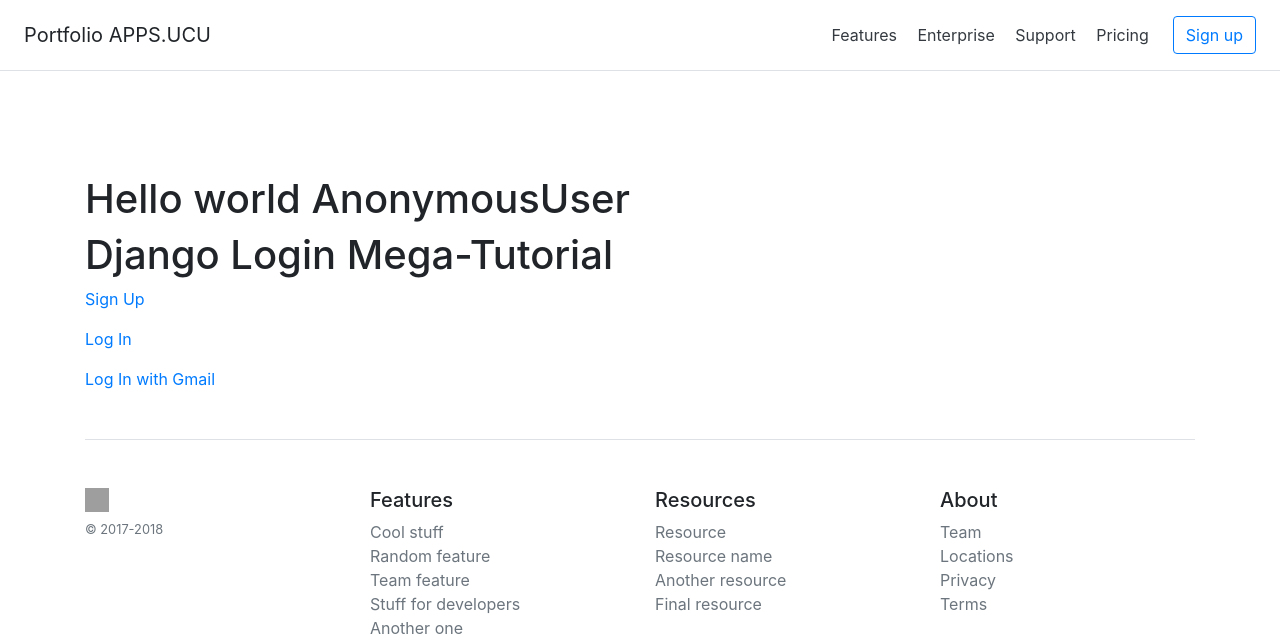
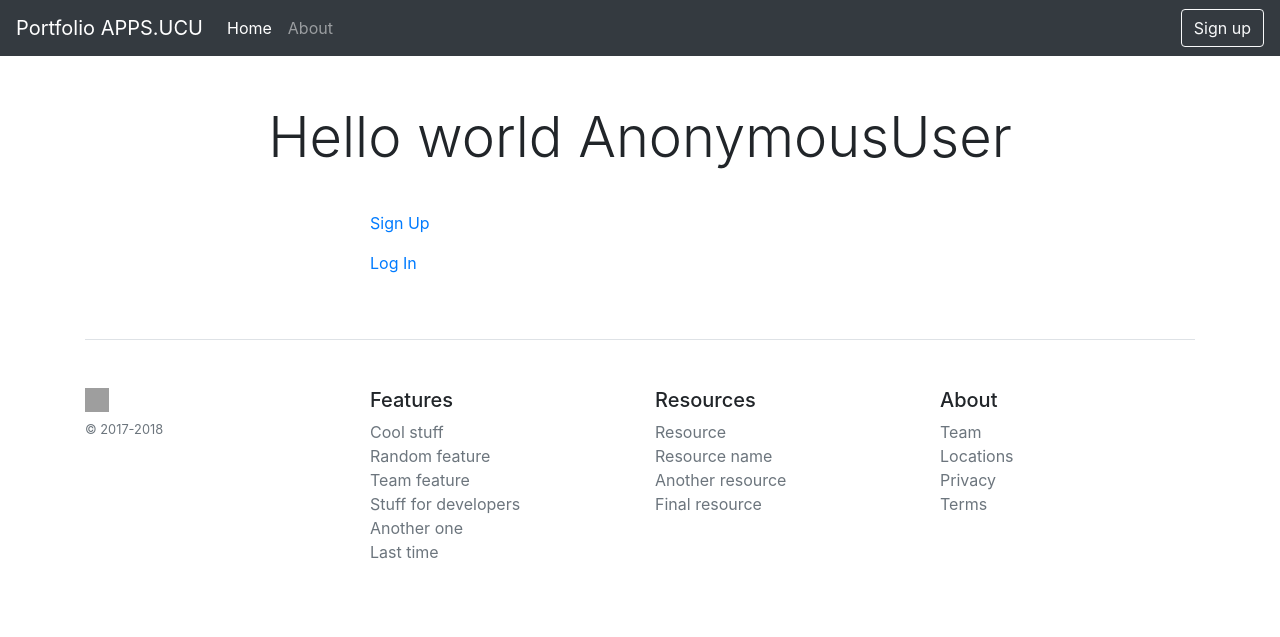
Before and after one commit to ucuapps/Portfolio-APPS, a Django app: page / in a window 1280 px wide. Shown: the top 637 px of the page. Run offline with Django 3.2, Linux system fonts and the light colour scheme; some libraries are stand-ins or nearby versions; grey boxes are pictures that could not be loaded.

Commit message:
Added about page and changed header to show active

```diff
--- a/profiles/templates/profiles/index.html
+++ b/profiles/templates/profiles/index.html
@@ -1,16 +1,19 @@
 {% extends 'base.html' %}
+{% block block-header %}Hello world {{user}}{%endblock%}
+
 {% block content %}
 
-<h1>Hello world {{user}}</h1>
+
 {% load socialaccount %}
 
-<h1>Django Login Mega-Tutorial</h1>
-{% if user.is_authenticated %}
+<div class="row justify-content-md-center"><div class="col-md-6">
+    {% if user.is_authenticated %}
 <p>Welcome {{ user.username }} !!!</p>
 <p><a href="{% url 'account_logout' %}">Log out</a>
 {% else %}
 <p><a href="{% url 'account_signup' %}">Sign Up</a></p>
 <p><a href="{% url 'account_login' %}">Log In </a></p>
-<p><a href="{% provider_login_url 'google' %}">Log In with Gmail</a></p>
 {% endif %}
+</div>
+    </div>
 {% endblock %}
--- a/profiles/urls.py
+++ b/profiles/urls.py
@@ -1,7 +1,7 @@
 from django.urls import path, include, re_path
 
-from .views import index
-
+from . import views
 urlpatterns = [
-    re_path(r'^$', index),
+    re_path(r'^$', views.index, name='home'),
+    re_path(r'^about/$', views.about, name='about'),
 ]
--- a/profiles/views.py
+++ b/profiles/views.py
@@ -5,3 +5,7 @@
 def index(request):
     template = 'profiles/index.html'
     return render(request, template, {})
+
+def about(request):
+    template = 'profiles/about.html'
+    return render(request, template, {})
--- a/templates/base.html
+++ b/templates/base.html
@@ -30,7 +30,8 @@
 
 <div class="container">
     {% if messages %}
-    <div>
+
+    <div class="row justify-content-md-center"> <div class="col-md-6">
         {% for message in messages %}
         {% if message.success %}
         <div class="alert alert-success alert-dismissible">
@@ -54,7 +55,7 @@
 
         {% endfor %}
 
-
+</div>
     </div>
     {% endif %}
     {% block content %}
--- a/templates/includes/header.html
+++ b/templates/includes/header.html
@@ -1,21 +1,33 @@
-<div class="d-flex flex-column flex-md-row align-items-center p-3 px-md-4 mb-3 bg-white border-bottom box-shadow">
-    <h5 class="my-0 mr-md-auto font-weight-normal">Portfolio APPS.UCU</h5>
-    <nav class="my-2 my-md-0 mr-md-3">
+<nav class="navbar navbar-expand-md navbar-dark bg-dark">
     {% url 'account_signup' as signup %}
     {% url 'account_signin' as signin %}
     {% url 'account_logout' as logout %}
-        <a class="p-2 text-dark" href="#">Features</a>
-        <a class="p-2 text-dark" href="#">Enterprise</a>
-        <a class="p-2 text-dark" href="#">Support</a>
-        <a class="p-2 text-dark" href="#">Pricing</a>
-    </nav>
+    {% url 'about' as about %}
+    {% url 'home' as home %}
+    <a class="navbar-brand" href="{{home}}">Portfolio APPS.UCU</a>
+    <button class="navbar-toggler collapsed" type="button" data-toggle="collapse" data-target="#navbarsExample04"
+            aria-controls="navbarsExample04" aria-expanded="false" aria-label="Toggle navigation">
+        <span class="navbar-toggler-icon"></span>
+    </button>
+
+    <div class="navbar-collapse collapse" id="navbarsExample04" style="">
+        <ul class="navbar-nav mr-auto">
+            <li class="nav-item {% if request.path == home %}active{% endif %}">
+                <a class="nav-link" href="{{home}}">Home</a>
+            </li>
+            <li class="nav-item {% if request.path == about %}active{% endif %}">
+                <a class="nav-link" href="{{about}}">About</a>
+            </li>
+        </ul>
         {% if request.user.is_authenticated %}
-        <a class="btn btn-outline-primary" href="{{ logout }}">Logout</a>
+        <a class="btn btn-outline-light" href="{{ logout }}">Logout</a>
         {% else %}
         {% if request.path == signup %}
-            <a class="btn btn-outline-primary" href="{{ signin }}">Sign in</a>
+        <a class="btn btn-outline-light" href="{{ signin }}">Sign in</a>
         {% else %}
-            <a class="btn btn-outline-primary" href="{{ signup }}">Sign up</a>
+        <a class="btn btn-outline-light" href="{{ signup }}">Sign up</a>
         {% endif %}
         {% endif %}
+
     </div>
+</nav>
```
Also changed, not shown: profiles/templates/profiles/about.html (added, +14 -0 lines). Lines whose indentation alone changed are shown as unchanged.
